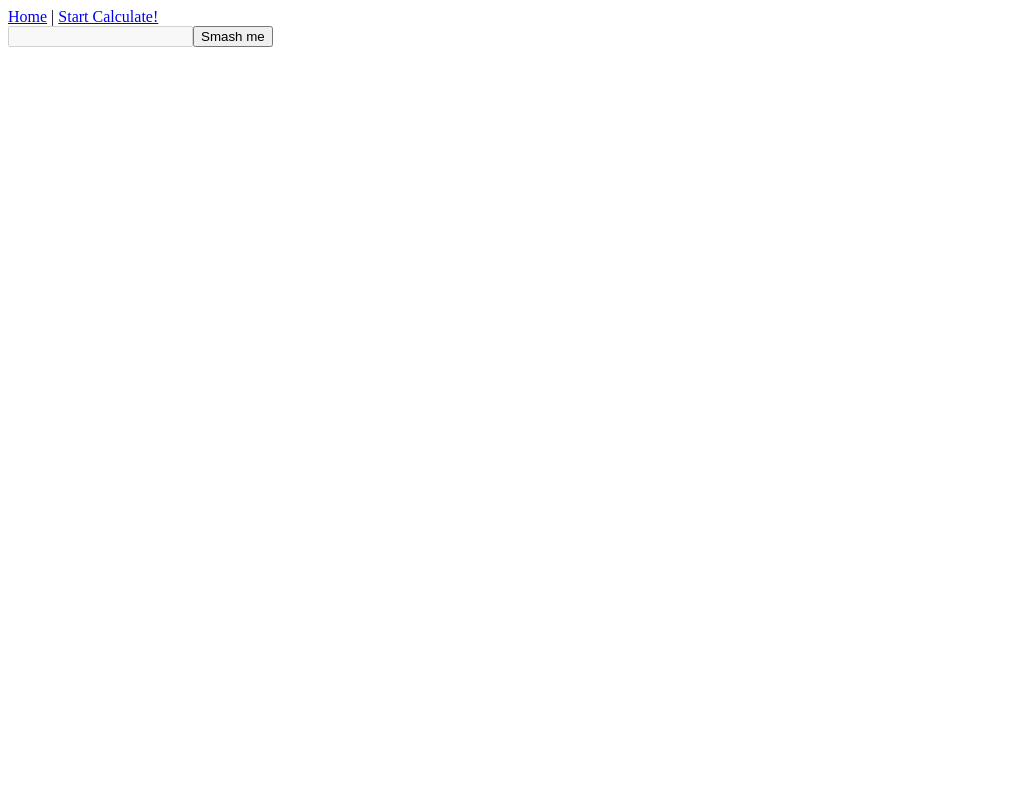
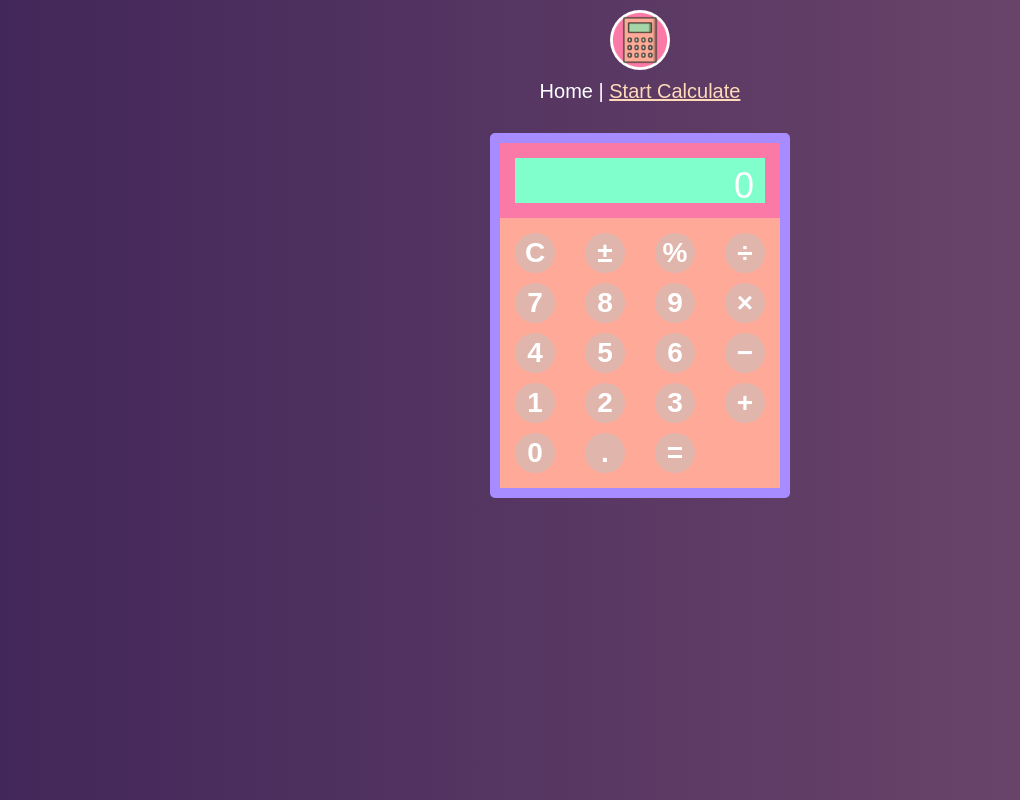
Before and after one commit to vealruk/calc-app, a Vue app: page /calc in a window 1280 px wide. Shown: the whole page, without its empty margins (0-1020 px from the left). Built offline with nearby package versions, Linux system fonts and the light colour scheme.

Commit message:
Finish layout and set router

```diff
--- a/src/App.vue
+++ b/src/App.vue
@@ -1,11 +1,73 @@
 <template>
-  <nav>
-    <router-link to="/">Home</router-link> |
-    <router-link to="/calc">Start Calculate!</router-link>
-  </nav>
-  <router-view />
+  <div class="container">
+    <the-navigate />
+
+    <router-view />
+  </div>
 </template>
 
+<script>
+import TheNavigate from '@/components/TheNavigate'
+
+export default {
+  data () {
+    return {
+      aboutList: [
+        { id: '1', text: 'Convenience: Online calculators are available anytime and anywhere there is internet access. You can easily access the calculator using your computer, smartphone, or tablet.' },
+        { id: '2', text: 'Variety of functions: Online calculators offer many functions that allow you to perform different types of calculations - from simple arithmetic operations to complex mathematical formulas and statistical calculations.' },
+        { id: '3', text: 'Time-saving: Using online calculators can significantly save time, especially if you need to quickly perform complex calculations.' },
+        { id: '4', text: 'Free of charge: Most online calculators are provided for free, making them accessible to all users.' }
+      ]
+    }
+  },
+
+  provide () {
+    return {
+      aboutList: this.aboutList
+    }
+  },
+  components: { TheNavigate }
+}
+
+</script>
+
 <style lang="scss">
+  html {
+    font-size: 20px;
+  }
+
+  * {
+    padding: 0;
+    margin: 0;
+    border: 0;
+    box-sizing: border-box;
+  }
+
+  body {
+    width: 100%;
+    overflow-x: hidden;
+    font-size: 1rem;
+    font-family: sans-serif;
+    background: -webkit-linear-gradient(to right, #42275a, #734b6d);
+    background: linear-gradient(to right, #42275a, #734b6d);
+    background-repeat: no-repeat;
+    color: #fff;
+  }
+
+  #app {
+    width: 100vw;
+    min-height: 100vh;
+    padding-bottom: 30px;
+  }
+
+  .container {
+    max-width: 600px;
+    padding: 0 10px;
+    margin: 0 auto;
+
+    @media (min-width: 768px) {
+      padding: 0 30px;
+    }
+  }
 
 </style>
--- a/src/components/AppButton.vue
+++ b/src/components/AppButton.vue
@@ -1,5 +1,9 @@
 <template>
-  <button class="btn" @click="$emit('handler')" :data-type="type">
+  <button
+    class="btn"
+    @click="$emit('handler')"
+    :data-type="type"
+  >
     {{ text }}
   </button>
 </template>
@@ -11,6 +15,15 @@ export default {
 }
 </script>
 
-<style lang="scss" scoped>
-
+<style lang="scss">
+  .btn {
+    border-radius: 50%;
+    width: 40px;
+    height: 40px;
+    font-weight: 600;
+    font-size: 1.4rem;
+    background-color: rgba(192, 192, 192, 0.51);
+    color: #fff;
+    cursor: pointer;
+  }
 </style>
--- a/src/components/AppScreen.vue
+++ b/src/components/AppScreen.vue
@@ -1,4 +1,4 @@
-<template lang="">
+<template>
   <input type="text" disabled :value="value">
 </template>
 
@@ -9,5 +9,16 @@ export default {
 </script>
 
 <style>
-
+ input {
+  text-align: right;
+  padding: 15px 10px 5px;
+  height: 75px;
+  color: #fff;
+  font-weight: 500;
+  font-size: 1.8rem;
+  letter-spacing: .05rem;
+  background-color: #80FFCD;
+  border: 15px solid #FB79A7;
+  margin-bottom: 15px;
+ }
 </style>
--- /dev/null
+++ b/src/components/TheNavigate.vue
@@ -0,0 +1,66 @@
+<template>
+  <nav class="nav">
+    <router-link custom to="/home" v-slot="{ navigate }">
+      <img src="@/assets/img/calc.jpg" alt="calc" @click="navigate">
+    </router-link>
+    <div class="nav__link">
+      <router-link custom to="/home" v-slot="{ navigate, href }">
+       <a
+         href="#"
+         @click="navigate"
+         :class="{'active': this.$route.path.indexOf(href) !== -1}"
+        >
+          Home</a>
+      </router-link> |
+      <router-link to="/calc">Start Calculate</router-link>
+    </div>
+  </nav>
+</template>
+
+<script>
+export default {
+}
+</script>
+
+<style lang="scss" scoped>
+  .nav {
+    display: flex;
+    flex-direction: column;
+    align-items: center;
+    padding: 10px 0 30px;
+
+    img {
+      border-radius: 50%;
+      max-width: 60px;
+      margin-bottom: 10px;
+      transition: transform .1s linear;
+      cursor: pointer;
+
+      @media (pointer: fine) {
+        &:hover {
+          transform: scale(1.1)
+        }
+      }
+    }
+
+    &__link {
+      a {
+        text-decoration: none;
+        color: inherit;
+        transition: color .1s linear;
+
+        &.active {
+          text-decoration: underline;
+          color: peachpuff;
+        }
+
+        @media (pointer: fine) {
+          &:hover {
+            color: peachpuff;
+          }
+        }
+      }
+    }
+  }
+
+</style>
--- a/src/router/index.js
+++ b/src/router/index.js
@@ -4,20 +4,24 @@ import CalcView from '@/views/CalcView.vue'
 
 const routes = [
   {
-    path: '/',
+    path: '/home',
     name: 'home',
+    alias: '/',
     component: HomeView
   },
   {
     path: '/calc',
     name: 'calc',
     component: CalcView
-  }
+  },
+  { path: '/:notFound(.*)', redirect: '/home' }
 ]
 
 const router = createRouter({
   history: createWebHistory(process.env.BASE_URL),
-  routes
+  routes,
+  linkActiveClass: 'active',
+  linkExactActiveClass: 'active'
 })
 
 export default router
--- a/src/views/CalcView.vue
+++ b/src/views/CalcView.vue
@@ -1,7 +1,104 @@
 <template>
   <div class="calc">
     <app-screen v-model:value="value"/>
-    <app-button text="Smash me" type="btn" @handler="clickBtn"/>
+
+    <div class="calc__grid">
+      <app-button
+        text="С"
+        type="btn"
+        @handler="clickBtn($event)"
+      />
+      <app-button
+        text="&#177;"
+        type="btn"
+        @handler="clickBtn"
+      />
+      <app-button
+        text="%"
+        type="btn"
+        @handler="clickBtn"
+      />
+      <app-button
+        text="&#247;"
+        type="btn"
+        @handler="clickBtn"
+      />
+      <app-button
+        text="7"
+        type="btn"
+        @handler="clickBtn"
+      />
+      <app-button
+        text="8"
+        type="btn"
+        @handler="clickBtn"
+      />
+      <app-button
+        text="9"
+        type="btn"
+        @handler="clickBtn"
+      />
+      <app-button
+        text="&#215;"
+        type="btn"
+        @handler="clickBtn"
+      />
+      <app-button
+        text="4"
+        type="btn"
+        @handler="clickBtn"
+      />
+      <app-button
+        text="5"
+        type="btn"
+        @handler="clickBtn"
+      />
+      <app-button
+        text="6"
+        type="btn"
+        @handler="clickBtn"
+      />
+      <app-button
+        text="&#8722;"
+        type="btn"
+        @handler="clickBtn"
+      />
+      <app-button
+        text="1"
+        type="btn"
+        @handler="clickBtn"
+      />
+      <app-button
+        text="2"
+        type="btn"
+        @handler="clickBtn"
+      />
+      <app-button
+        text="3"
+        type="btn"
+        @handler="clickBtn"
+      />
+      <app-button
+        text="+"
+        type="btn"
+        @handler="clickBtn"
+      />
+      <app-button
+        text="0"
+        type="btn"
+        @handler="clickBtn"
+      />
+      <app-button
+        text="."
+        type="btn"
+        @handler="clickBtn"
+      />
+      <app-button
+        text="="
+        type="btn"
+        @handler="clickBtn"
+      />
+    </div>
   </div>
 </template>
 
@@ -12,11 +109,12 @@ import AppScreen from '@/components/AppScreen'
 export default {
   data () {
     return {
-      value: ''
+      value: 0
     }
   },
   methods: {
-    clickBtn () {
+    clickBtn (event) {
+      console.log(event)
       this.value = 'SMASHEEED'
     }
   },
@@ -24,6 +122,24 @@ export default {
 }
 </script>
 
-<style lang="">
+<style lang="scss">
+  .calc {
+    margin: 0 auto;
+    max-width: 300px;
+    background-color: #FFA998;
+    border: 10px solid #A68CFF;
+    display: flex;
+    justify-content: center;
+    flex-direction: column;
+    border-radius: 5px;
 
+    &__grid {
+      display: grid;
+      grid-template-columns: repeat(4, auto);
+      grid-template-rows: repeat(5, auto);
+      justify-items: center;
+      row-gap: 10px;
+      padding-bottom: 15px;
+    }
+  }
 </style>
--- a/src/views/HomeView.vue
+++ b/src/views/HomeView.vue
@@ -1,10 +1,69 @@
 <template>
   <div class="home">
+    <h1 class="home__title">Welcome to my simple calculator!</h1>
+    <p class="home__text">Here you can do simple calculations.</p>
+
+    <div class="home__info">
+      <div class="home__card">
+        <p>Online calculators are a convenient and easy way to quickly perform calculations on the internet. Here are a few reasons why using online calculators can be beneficial:</p>
+      </div>
+      <ul class="home-list">
+        <li class="home-list__item" v-for="about in aboutList" :key="about.id">
+          {{ about.text }}
+        </li>
+      </ul>
+    </div>
   </div>
 </template>
 
 <script>
 export default {
-
+  inject: ['aboutList']
 }
 </script>
+
+<style lang="scss" scoped>
+  .home {
+    &__title {
+      font-size: 1.5rem;
+      text-align: center;
+      margin-bottom: 15px;
+    }
+
+    &__text {
+      text-align: center;
+      margin-bottom: 10px;
+      font-weight: 600;
+    }
+
+    &__card {
+      padding: 10px;
+      background-color: #fff;
+      border-radius: 10px;
+      margin-bottom: 10px;
+    }
+
+    &__info {
+      p {
+        font-weight: 600;
+        font-size: .8rem;
+        color: #42275a;
+      }
+    }
+
+    &-list {
+      padding-left: 20px;
+
+      @media (min-width: 768px) {
+        padding-left: 30px;
+      }
+
+      &__item {
+        font-size: .8rem;
+        font-weight: 500;
+        list-style: decimal;
+        margin-bottom: 5px;
+      }
+    }
+  }
+</style>
```
Also changed, not shown: src/assets/img/calc.jpg (added), 1 other file (tests, documents, lock files or other folders).
